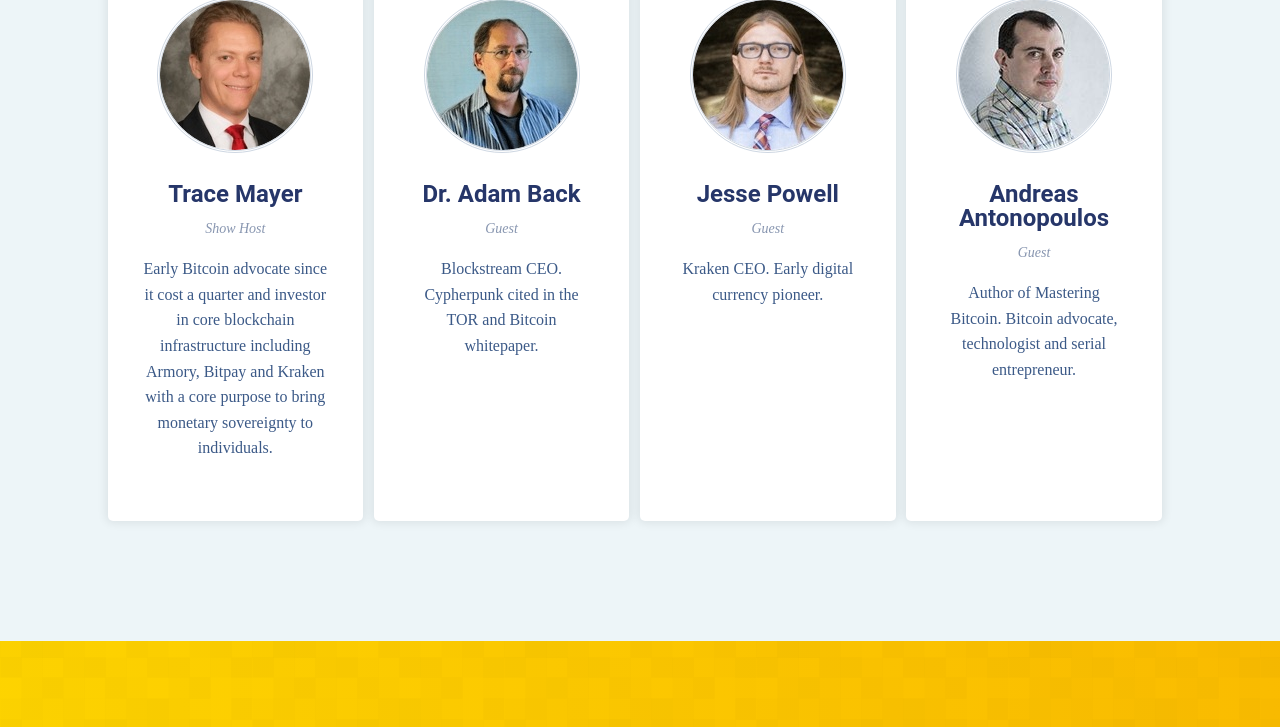
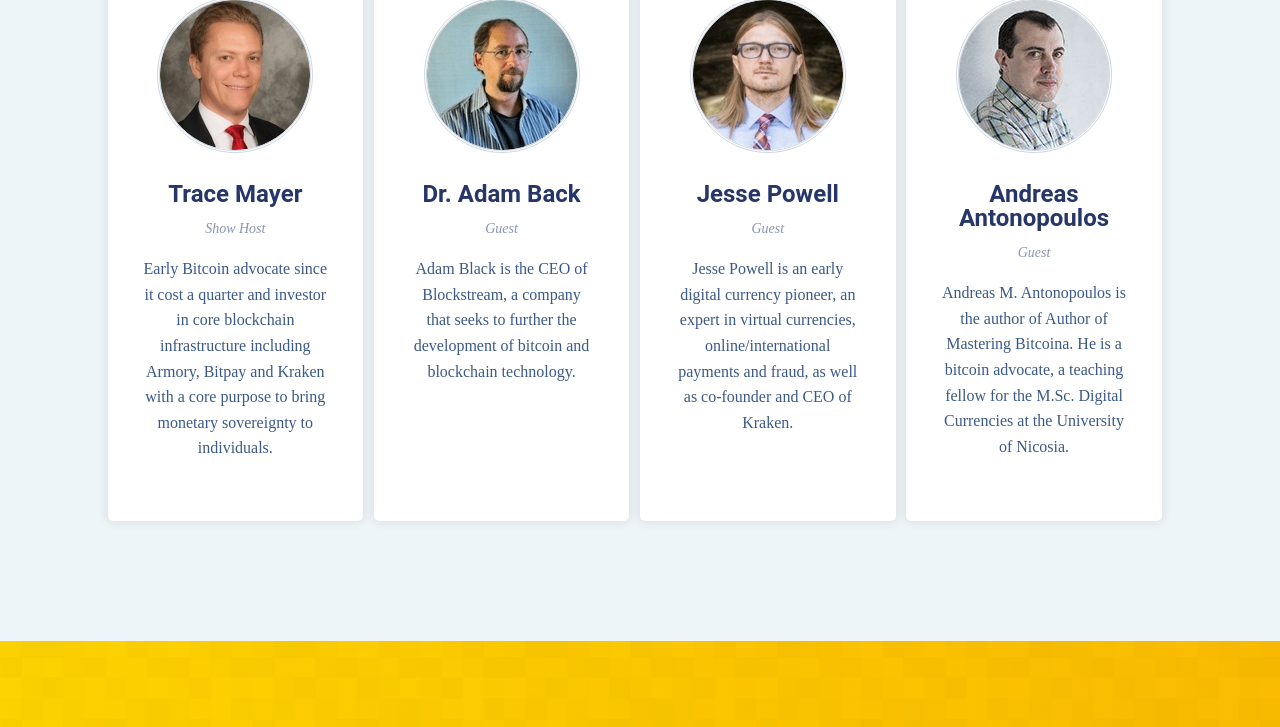
Before and after one commit to sharathdt/bitcoin, a Jekyll site: the page built from index.html, in a window 1280 px wide and 900 px high, scrolled down 3252 px, cut to the strip 0-727 px from the top of the window. Built offline with Jekyll 4.4.1, drawn with Linux system fonts in a browser that asks for light colours; some web fonts are replaced; the list of posts is cut into pages by our own code; comment, search, counter and statistics services are not loaded.

```diff
--- a/_data/data.yml
+++ b/_data/data.yml
@@ -5,7 +5,7 @@ information:
     twitter: https://twitter.com/bitcoinkn
     apple-podcast: https://itunes.apple.com/WebObjects/MZStore.woa/wa/viewPodcast?id=301670981&mt=2&ls=1
     android-podcast: https://subscribeonandroid.com/www.bitcoin.kn/feed/podcast/
-    rss: /feed/podcast/
+    rss: https://www.bitcoin.kn/feed/podcast/
 
 
 menu:
@@ -32,17 +32,20 @@ mic:
 
     - name: Dr. Adam Back
       title: Guest
-      description: Blockstream CEO. Cypherpunk cited in the TOR and Bitcoin whitepaper.
+      #description: Blockstream CEO. Cypherpunk cited in the TOR and Bitcoin whitepaper.
+      description:  Adam Black is the CEO of Blockstream, a company that seeks to further the development of bitcoin and blockchain technology.
       image: /images/adam-back.jpg
 
     - name: Jesse Powell
       title: Guest
-      description: Kraken CEO. Early digital currency pioneer.
+      # description: Kraken CEO. Early digital currency pioneer.
+      description: Jesse Powell is an early digital currency pioneer, an expert in virtual currencies, online/international payments and fraud, as well as co-founder and CEO of Kraken.
       image: /images/jesse-powell.jpg
 
     - name: Andreas Antonopoulos
       title: Guest
-      description: Author of Mastering Bitcoin. Bitcoin advocate, technologist and serial entrepreneur.
+      #description: Author of Mastering Bitcoin. Bitcoin advocate, technologist and serial entrepreneur.
+      description: Andreas M. Antonopoulos is the author of Author of Mastering Bitcoina. He is a bitcoin advocate, a teaching fellow for the M.Sc. Digital Currencies at the University of Nicosia.
       image: /images/andreas-antonopoulos.jpg
 
 
--- a/_layouts/default.html
+++ b/_layouts/default.html
@@ -103,7 +103,7 @@ var elementorFrontendConfig = {"isEditMode":"","settings":{"page":[],"general":{
 SimpleJekyllSearch({
   searchInput: document.getElementById('search-input'),
   resultsContainer: document.getElementById('results-container'),
-  searchResultTemplate: '<li><a href="{url}">{title} - <span>{date}</span></a></li>',
+  searchResultTemplate: '<li><a href="{url}"><span>{date}</span> - {title}</a></li>',
   json: '{{site.baseurl}}/search.json'
 })
 </script>
--- a/search.json
+++ b/search.json
@@ -7,7 +7,7 @@ layout: null
       "title"    : "{{ post.title | escape }}",
       "tags"     : "{{ post.tags | join: ', ' }}",
       "url"      : "{{ site.baseurl }}{{ post.url }}",
-      "date"     : "{{ post.date }}"
+      "date"     : "{{ post.date | date: '%B %-d, %Y'}}"
     } {% unless forloop.last %},{% endunless %}
   {% endfor %}
 ]
```
Also changed, not shown: archives.md (+1 -1 lines).
